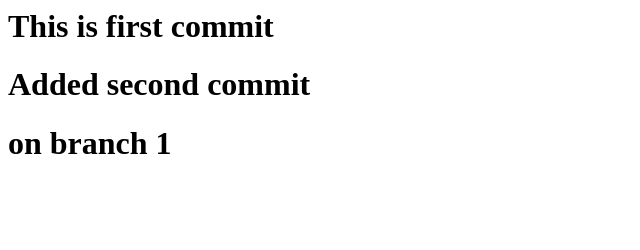
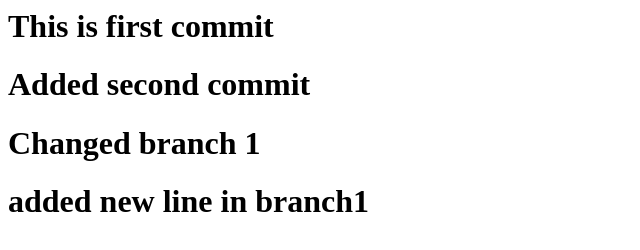
Before and after one commit to Vadakan/jenkrepo, a plain HTML site: page index.Html in a window 1280 px wide. Shown: the whole page, without its empty margins (0-640 px from the left). Drawn offline with Linux system fonts and the light colour scheme.

Commit message:
solved stage 1

```diff
--- a/index.Html
+++ b/index.Html
@@ -6,7 +6,8 @@
 <body>
 <h1> This is first commit</h1>
 <h1> Added second commit</h1>
-<h1> on branch 1</h1>
+<h1> Changed branch 1</h1>
+<h1> added new line in branch1</h1>
 </body>
 
 </html>
```
